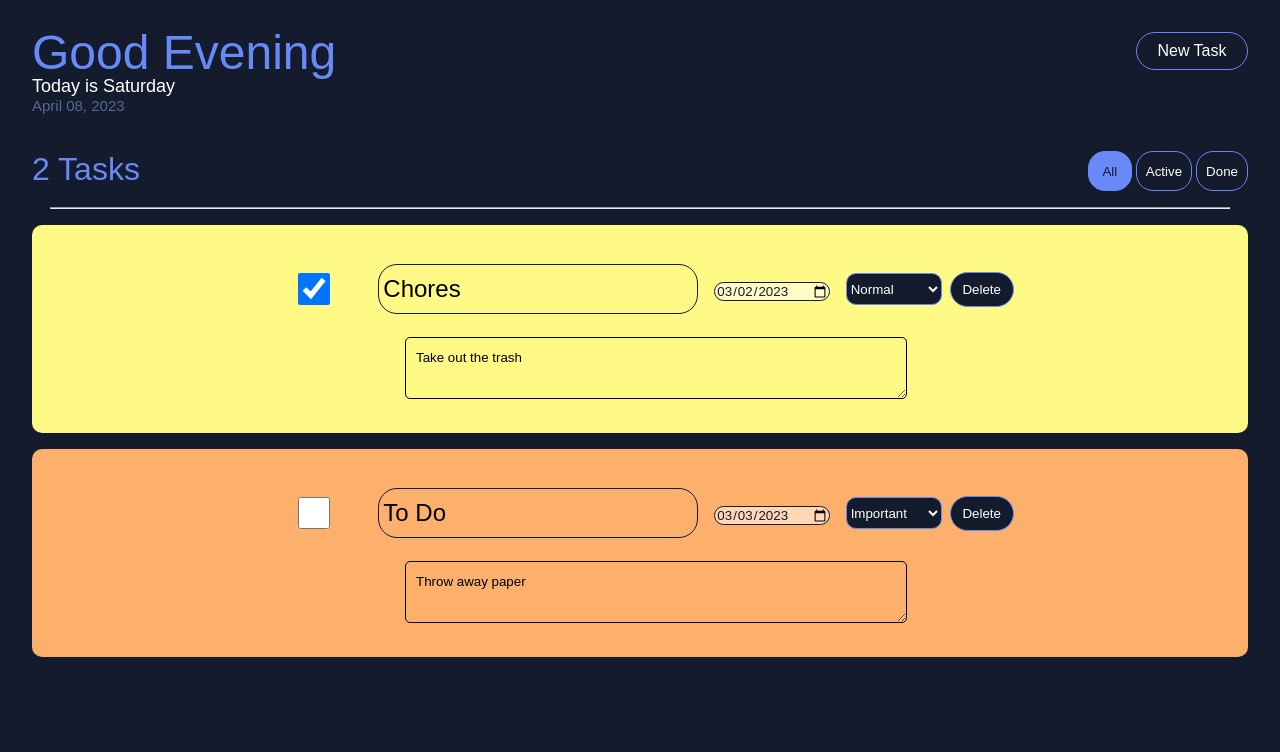
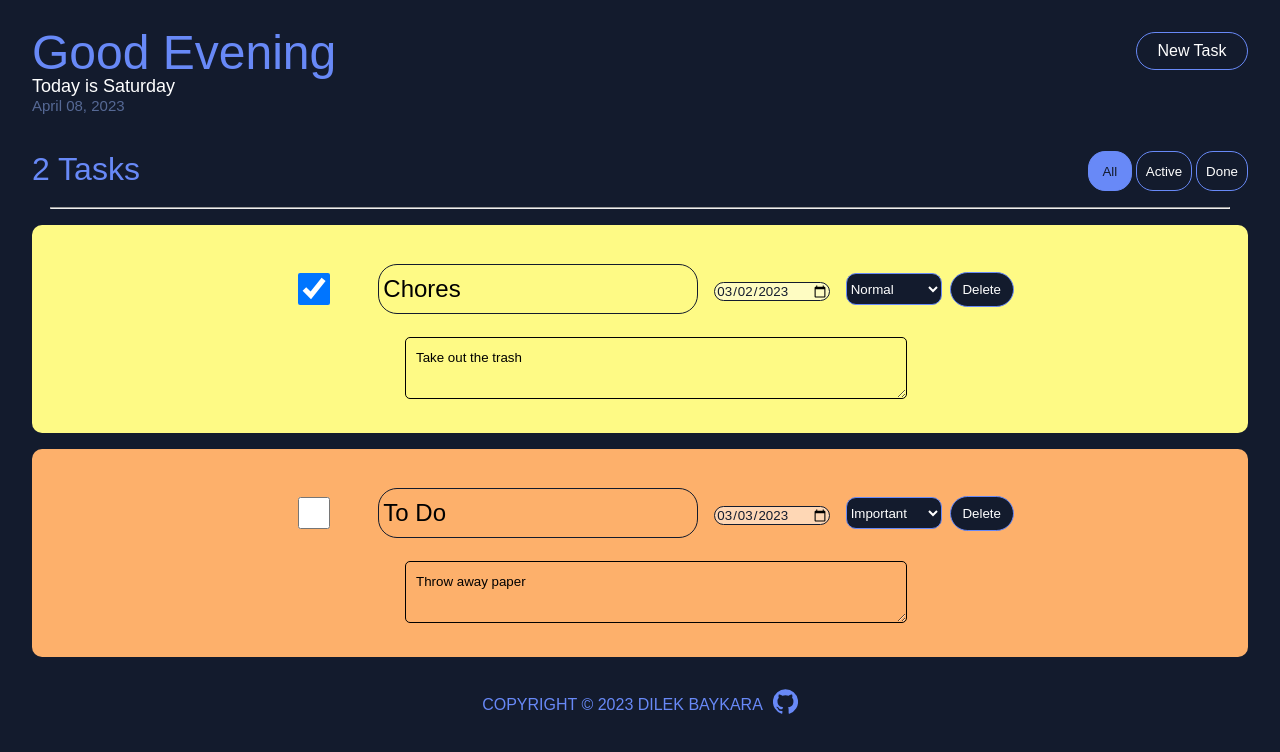
Before and after one commit to dilekbaykara/to-do-list, a React (Create React App) app: page / in a window 1280 px wide. Shown: the top 752 px of the page. Built offline with nearby package versions, Linux system fonts and the light colour scheme; a web font is replaced by a local one.

Commit message:
added footer with information and svg animation

```diff
--- a/src/App.css
+++ b/src/App.css
@@ -249,3 +249,31 @@
   width: 21rem;
   text-align: left;
 }
+
+@keyframes spin {
+  0% {
+    transform: rotate(0deg);
+  }
+  100% {
+    transform: rotate(360deg);
+  }
+}
+.svg-icon {
+  height: 25px;
+  margin-left: 5px;
+}
+
+.svg-icon:hover {
+  animation: spin 0.6s;
+}
+
+footer {
+  display: flex;
+  flex-direction: row;
+  margin-bottom: 2rem;
+  margin-top: 2rem;
+  color: #6889f7;
+  font-size: 1rem;
+  align-items: flex-end;
+  justify-content: center;
+}
--- a/src/components/Active.tsx
+++ b/src/components/Active.tsx
@@ -2,6 +2,7 @@
 import { Greeting } from "./Greeting";
 import { ToDoItem } from "./ToDoItem";
 import { Button } from "./Button";
+import Footer from "./Footer";
 
 export const ActiveTasks = (props: {
   newTask: () => void;
@@ -92,6 +93,7 @@
             toDo={toDoItem}
           />
         ))}
+      <Footer />
       <div></div>
       <div></div>
     </div>
--- a/src/components/All.tsx
+++ b/src/components/All.tsx
@@ -1,5 +1,6 @@
 import { ToDo } from "../types/ToDo";
 import { Button } from "./Button";
+import Footer from "./Footer";
 import { Greeting } from "./Greeting";
 import { ToDoItem } from "./ToDoItem";
 
@@ -84,5 +85,6 @@
         toDo={toDoItem}
       />
     ))}
+    <Footer />
   </div>
 );
--- a/src/components/Done.tsx
+++ b/src/components/Done.tsx
@@ -2,6 +2,7 @@
 import { Greeting } from "./Greeting";
 import { ToDoItem } from "./ToDoItem";
 import { Button } from "./Button";
+import Footer from "./Footer";
 
 export const DoneTasks = (props: {
   newTask: () => void;
@@ -91,6 +92,7 @@
             toDo={toDoItem}
           />
         ))}
+      <Footer />
     </div>
   );
 };
--- /dev/null
+++ b/src/components/Footer.tsx
@@ -0,0 +1,22 @@
+import React from "react";
+
+function Footer() {
+  return (
+    <footer>
+      COPYRIGHT © 2023 DILEK BAYKARA{" "}
+      <a className="svg-icon" href="https://github.com/dilekbaykara">
+        <svg
+          className="svg-icon"
+          focusable="false"
+          viewBox="0 0 24 24"
+          aria-hidden="true"
+          fill="#6889f7"
+        >
+          <path d="M12 .3a12 12 0 0 0-3.8 23.4c.6.1.8-.3.8-.6v-2c-3.3.7-4-1.6-4-1.6-.6-1.4-1.4-1.8-1.4-1.8-1-.7.1-.7.1-.7 1.2 0 1.9 1.2 1.9 1.2 1 1.8 2.8 1.3 3.5 1 0-.8.4-1.3.7-1.6-2.7-.3-5.5-1.3-5.5-6 0-1.2.5-2.3 1.3-3.1-.2-.4-.6-1.6 0-3.2 0 0 1-.3 3.4 1.2a11.5 11.5 0 0 1 6 0c2.3-1.5 3.3-1.2 3.3-1.2.6 1.6.2 2.8 0 3.2.9.8 1.3 1.9 1.3 3.2 0 4.6-2.8 5.6-5.5 5.9.5.4.9 1 .9 2.2v3.3c0 .3.1.7.8.6A12 12 0 0 0 12 .3"></path>
+        </svg>
+      </a>
+    </footer>
+  );
+}
+
+export default Footer;
```
